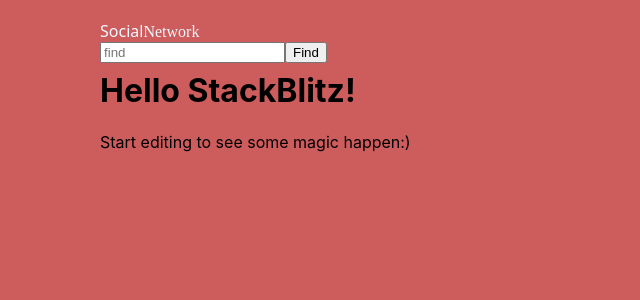
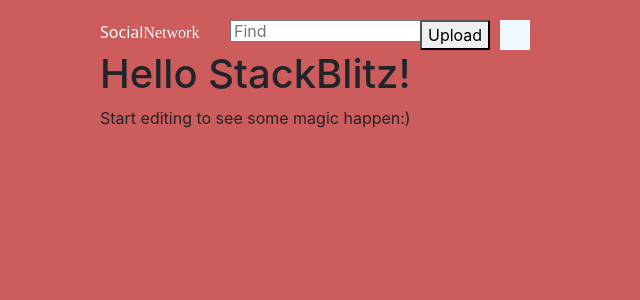
Before and after one commit to dandyfadiah08/react-btwybw, a React (Create React App) app: page / in a window 1280 px wide. Shown: the top 300 px of the page, without its empty margins (0-640 px from the left). Built offline with nearby package versions, Linux system fonts and the light colour scheme.

Commit message:
4 files modified

```diff
--- a/public/index.html
+++ b/public/index.html
@@ -1 +1,36 @@
-<div id="root"></div>
+<!DOCTYPE html>
+<html lang="en">
+  <head>
+    <meta charset="utf-8" />
+    <link rel="shortcut icon" href="%PUBLIC_URL%/favicon.ico" />
+    <meta name="viewport" content="width=device-width, initial-scale=1" />
+    <meta name="theme-color" content="#000000" />
+    <!--
+      manifest.json provides metadata used when your web app is installed on a
+      user's mobile device or desktop. See https://developers.google.com/web/fundamentals/web-app-manifest/
+    -->
+    <link rel="manifest" href="%PUBLIC_URL%/manifest.json" />
+    <link rel="stylesheet" href="https://stackpath.bootstrapcdn.com/bootstrap/4.3.1/css/bootstrap.min.css" integrity="sha384-ggOyR0iXCbMQv3Xipma34MD+dH/1fQ784/j6cY/iJTQUOhcWr7x9JvoRxT2MZw1T" crossorigin="anonymous">
+    <!--
+      Notice the use of %PUBLIC_URL% in the tags above.
+      It will be replaced with the URL of the `public` folder during the build.
+      Only files inside the `public` folder can be referenced from the HTML.
+Unlike "/favicon.ico" or "favicon.ico", "%PUBLIC_URL%/favicon.ico" will
+      work correctly both with client-side routing and a non-root public URL.
+      Learn how to configure a non-root public URL by running `npm run build`.
+    -->
+    <title>React App</title>
+  </head>
+  <body>
+    <noscript>You need to enable JavaScript to run this app.</noscript>
+    <div id="root"></div>
+    <!--
+      This HTML file is a template.
+      If you open it directly in the browser, you will see an empty page.
+You can add webfonts, meta tags, or analytics to this file.
+      The build step will place the bundled scripts into the <body> tag.
+To begin the development, run `npm start` or `yarn start`.
+      To create a production bundle, use `npm run build` or `yarn build`.
+    -->
+  </body>
+</html>
--- a/src/header.js
+++ b/src/header.js
@@ -3,20 +3,13 @@
 
 export default function App() {
   return (
+
     <div id="header">
-      <div class="row">
-        <div class="col-md-6">
-          <a id="logo">Social</a>
-          <a id="logo2">Network</a>
-
-        </div>
-        <div class="col-md-6">
-        <div class="input-group">
-  <input type="search" class="form-control rounded" placeholder="find" aria-label="Search" aria-describedby="search-addon" />
-  <button type="button" class="btn btn-outline-primary">Find</button>
-</div>
-        </div>
-      </div>
+      <a id="logo">Social</a>
+      <a id="logo2">Network</a>
+      <input placeholder="Find" class="form-group" type="text"/>
+      <button class="form-group2">Upload</button>
+      <span class="form-group3"></span>
     </div>
   );
 }
--- a/src/style.css
+++ b/src/style.css
@@ -15,7 +15,7 @@
   font-family: MS UI Gothic;
 }
 #header{
-  position: absolute;
+  position: fixed;
   left: 100px;
   top: 20px;
 }
@@ -24,3 +24,23 @@
   left: 100px;
   top: 50px;
 }
+.form-group{
+  position: fixed;
+  left: 230px;
+  top: 20px;
+  height: 22px;
+}
+.form-group2{
+  position: fixed;
+  left: 420px;
+  top: 20px;
+  height: 30px;
+}
+.form-group3{
+  background-color: aliceblue;
+  position: fixed;
+  width: 30px;
+  height: 30px;
+  left: 500px;
+  top: 20px;
+}
```
Also changed, not shown: package.json (+6 -2 lines).
